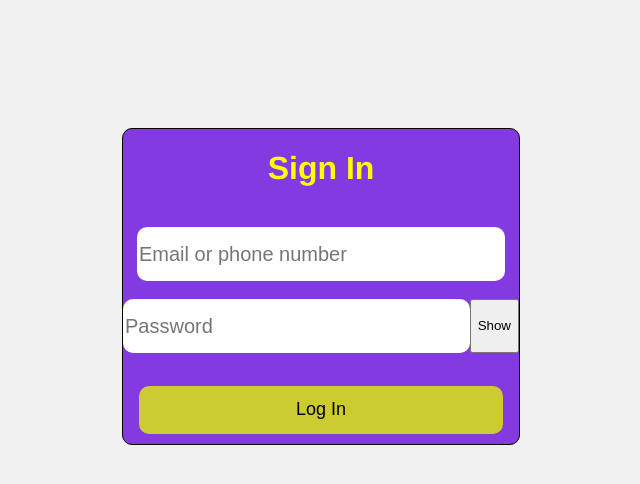
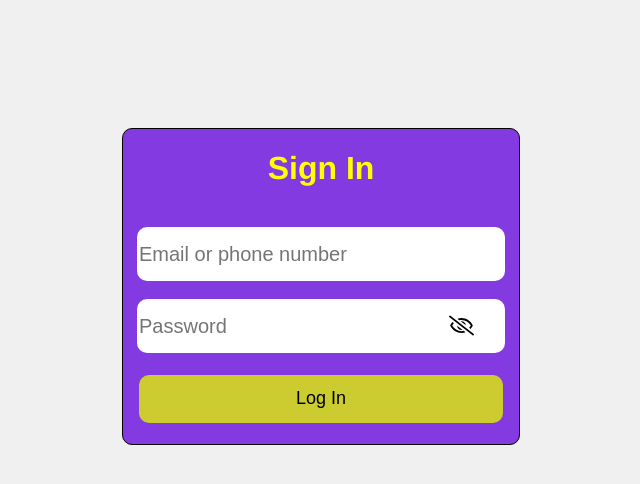
Before and after one commit to rahidaliyev/my-app, a React (Create React App) app: page / in a window 1280 px wide. Shown: the top 484 px of the page, without its empty margins (319-959 px from the left). Built offline with nearby package versions, Linux system fonts and the light colour scheme.

Commit message:
hideShow added function completed

```diff
--- a/package.json
+++ b/package.json
@@ -3,15 +3,20 @@
   "version": "0.1.0",
   "private": true,
   "dependencies": {
+    "@fortawesome/fontawesome-svg-core": "^6.1.1",
+    "@fortawesome/free-solid-svg-icons": "^6.1.1",
+    "@fortawesome/react-fontawesome": "^0.1.18",
     "@material-ui/core": "^4.12.4",
     "@material-ui/icons": "^4.11.3",
     "@testing-library/jest-dom": "^5.16.4",
     "@testing-library/react": "^13.1.1",
     "@testing-library/user-event": "^13.5.0",
     "bootstrap": "^5.1.3",
+    "bootstrap-icons": "^1.8.1",
     "react": "^18.1.0",
     "react-bootstrap-v5": "^1.4.0",
     "react-dom": "^18.1.0",
+    "react-icons": "^4.3.1",
     "react-scripts": "5.0.1",
     "reactjs-input-validator": "^0.16.4",
     "web-vitals": "^2.1.4"
--- a/src/App.js
+++ b/src/App.js
@@ -4,7 +4,7 @@ import './App.css';
 // import Subscribe from './components/Main/Main';
 // import Liked from './components/Extrus/Extrus'
 import UserLogin from './components/lastMain/NewMain';
-// import 'bootstrap/dist/css/bootstrap.min.css';
+
 
 function App() {
   return (
--- a/src/components/lastMain/NewMain.css
+++ b/src/components/lastMain/NewMain.css
@@ -50,6 +50,10 @@ button:hover{
   background-color: yellow;
   cursor: pointer;
 }
- .passwordDiv{
-   display: flex;
- }
+a:hover{
+ cursor:pointer;
+}
+.myHide{
+  margin-top: -40px;
+  margin-right: -280px;
+}
--- a/src/components/lastMain/NewMain.js
+++ b/src/components/lastMain/NewMain.js
@@ -1,24 +1,30 @@
 import React, { Component } from "react";
 import "./NewMain.css";
-
+import { FaRegEyeSlash } from 'react-icons/fa';
 class UserLogin extends Component{
+  clickHandler1 = () => {
+    console.log("Yalniz .ru domenlərinə icazə verilir.");
+  };
+  clickHandler2 = () => {
+    console.log("Ən azi 8 simvol");
+  };
   constructor(){
     super();
     this.state={
-      showPassword: false
+      showPassword: false,
     }
   }
   render(){
-console.warn(this.state.showPassword);
+console.log(this.state.showPassword);
 
 
     return (
       <div className="container">
         <h1>Sign In</h1>
-        <form>
+
 
           <br />
-          <input
+          <input onFocus={ this.clickHandler1}
            type="email"
            placeholder="Email or phone number"
            name="fname" />
@@ -27,21 +33,22 @@ console.warn(this.state.showPassword);
           <br />
 
 <div className="passwordDiv">
-          <input
-          type="password"
+          <input onFocus={this.clickHandler2}
+          type={this.state.showPassword ? "text" : "password"}
           placeholder="Password"
           name="fname" />
-          <button id="hideShow"
-          onClick={()=>this.state({ showPassword: !this.state.showPassword})}
-           >Show
-           </button>
+         <div className="myHide">
+        <a onClick={()=>this.setState({ showPassword: !this.state.showPassword})} ><FaRegEyeSlash size={25} />
+          </a>
+          </div>
+
  </div>
          <br />
           <button className="btnClass" type="button">
           <p>Log In
             </p>
           </button>
-        </form>
+
       </div>
     );
   }
```
Also changed, not shown: 1 other file (tests, documents, lock files or other folders).
